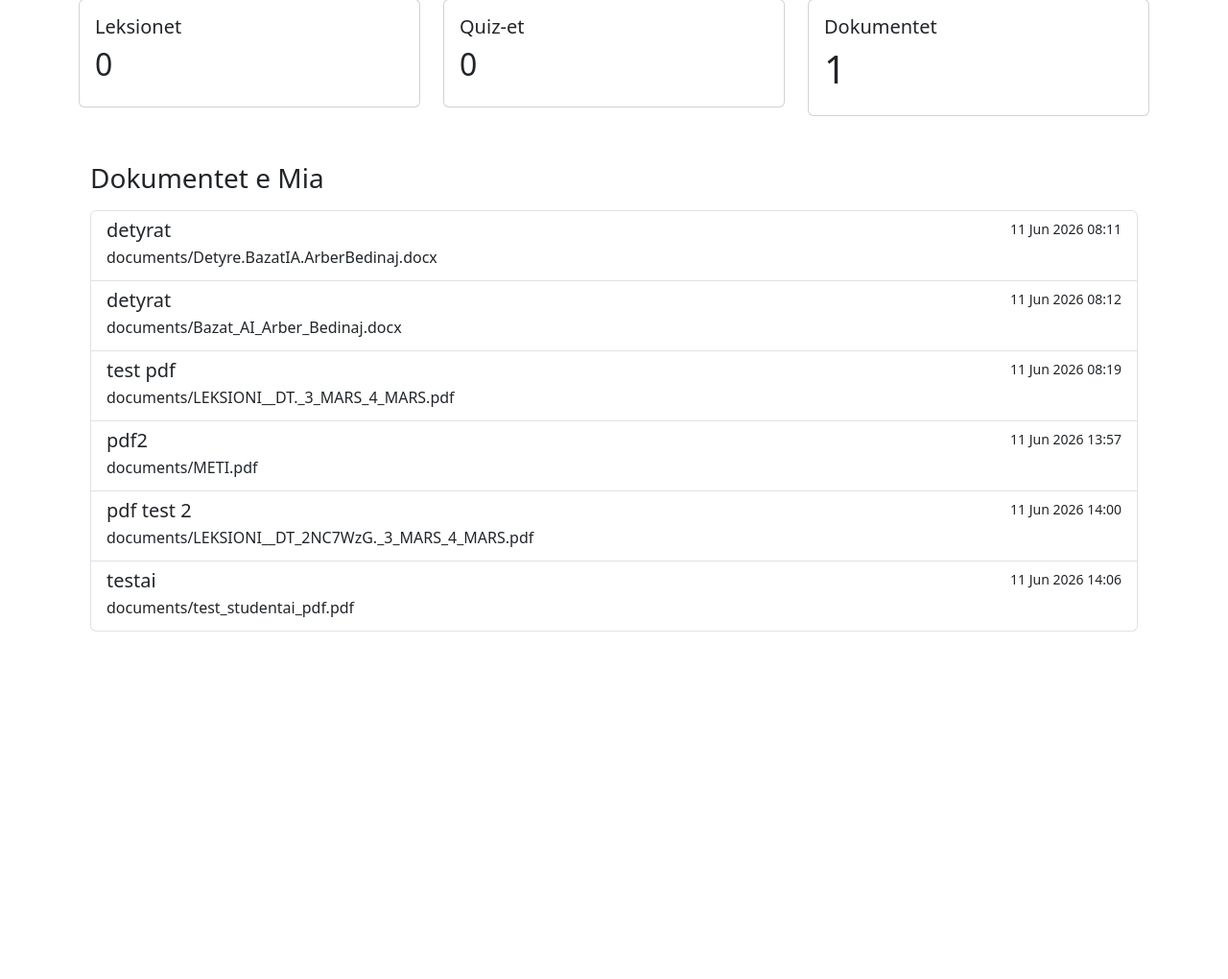
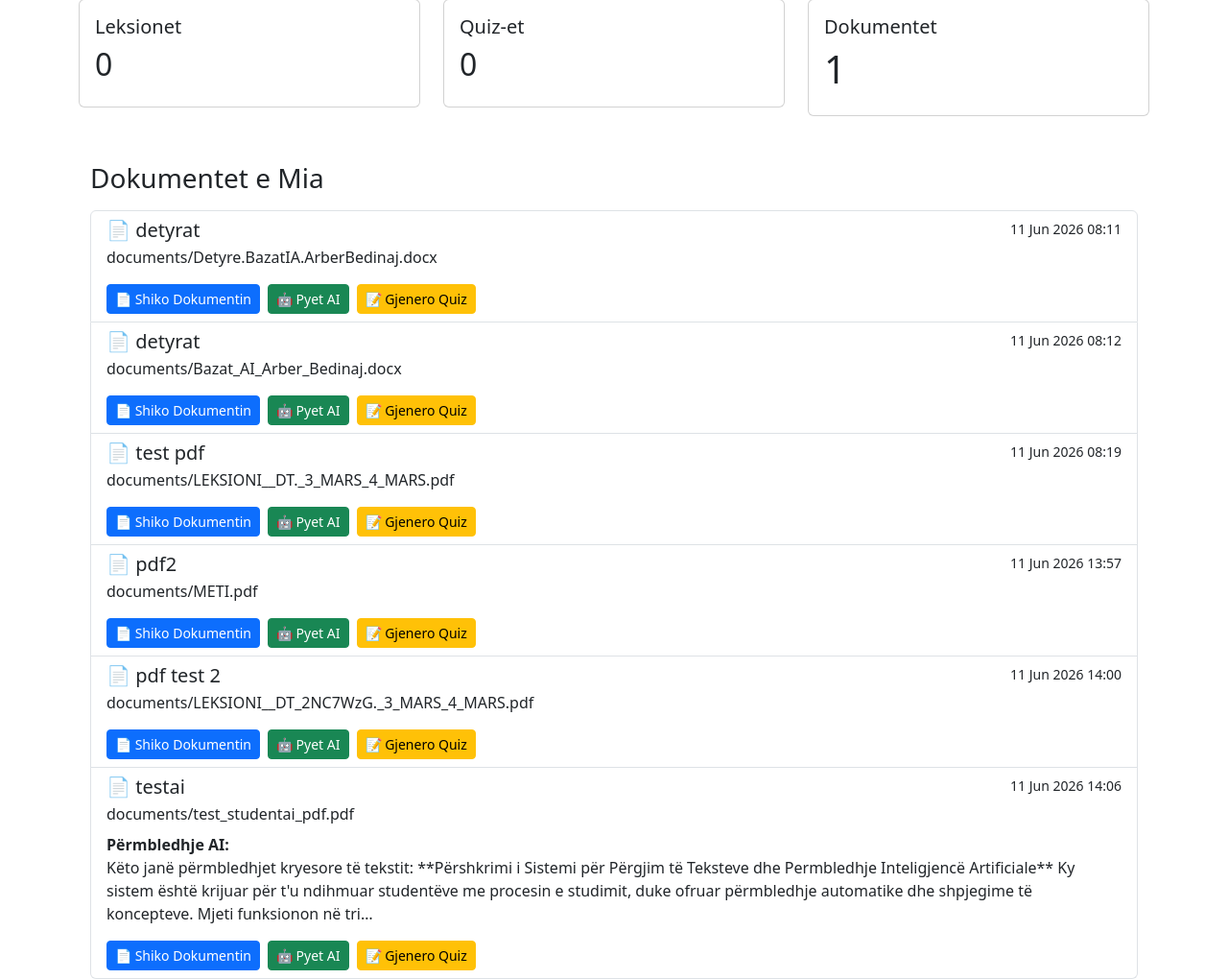
Before and after one commit to TerbimBedini/StudentAIPlatform, a Django app: template accounts/templates/accounts/dashboard.html in a window 1280 px wide. Shown: the part 176-1196 px from the top of the page at 96% size. Before the commit the page ends 834 px from the top, so only its background shows below. Run offline with Django 4.2, Linux system fonts and the light colour scheme; data comes from the database, SQL or seed files in the repository; both versions use the stored data as it was after the commit; the template is opened without the code that fills it: values that come from a table or form of the project are taken from there, most other values are stand-ins (such as "Sample title", 1, 10 or a date in 2020).

Commit message:
Ai summary and dashboard completed

```diff
--- a/accounts/templates/accounts/dashboard.html
+++ b/accounts/templates/accounts/dashboard.html
@@ -68,13 +68,43 @@
         {% if documents %}
             <div class="list-group mt-3">
                 {% for document in documents %}
-                    <a href="{% url 'document_detail' document.id %}" class="list-group-item list-group-item-action">
+                    <div class="list-group-item">
                         <div class="d-flex w-100 justify-content-between gap-3">
-                            <h5 class="mb-1">{{ document.title }}</h5>
+                            <h5 class="mb-1">📄 {{ document.title }}</h5>
                             <small>{{ document.uploaded_at|date:"d M Y H:i" }}</small>
                         </div>
+                        {% if document.ai_processed %}
+                            <span class="badge bg-success">
+                                AI Processed
+                            </span>
+                        {% endif %}
+
                         <p class="mb-1">{{ document.file.name }}</p>
-                    </a>
+
+                        {% if document.summary %}
+                            <div class="mt-2">
+                                <strong>Përmbledhje AI:</strong>
+
+                                <p>
+                                    {{ document.summary|truncatechars:300 }}
+                                </p>
+                            </div>
+                        {% endif %}
+
+                        <div class="d-flex flex-wrap gap-2 mt-3">
+                            <a href="{% url 'document_detail' document.id %}" class="btn btn-primary btn-sm">
+                                📄 Shiko Dokumentin
+                            </a>
+
+                            <a href="#" class="btn btn-success btn-sm">
+                                🤖 Pyet AI
+                            </a>
+
+                            <a href="#" class="btn btn-warning btn-sm">
+                                📝 Gjenero Quiz
+                            </a>
+                        </div>
+                    </div>
                 {% endfor %}
             </div>
         {% else %}
--- a/documents/models.py
+++ b/documents/models.py
@@ -17,5 +17,9 @@ class Document(models.Model):
         auto_now_add=True
     )
 
+    summary = models.TextField(blank=True, null=True)
+
+    ai_processed = models.BooleanField(default=False)
+
     def __str__(self):
         return self.title
```
Also changed, not shown: documents/ai.py (added, +25 -0 lines), documents/views.py (+10 -4 lines), db.sqlite3, documents/migrations/0002_document_summary.py (added), documents/migrations/0003_document_ai_processed.py (added), 2 other files.
